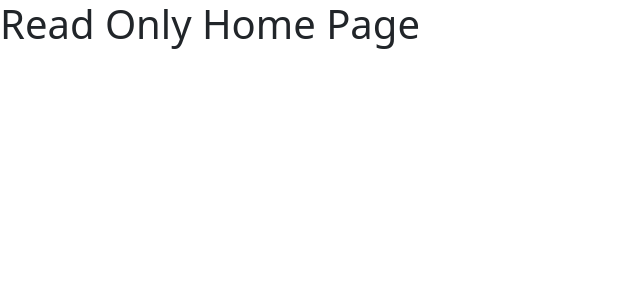
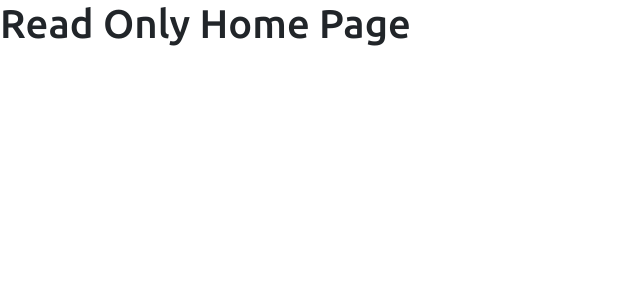
Before and after one commit to Abdurauf1/collections, a React (Create React App) app: page / in a window 1280 px wide. Shown: the top 300 px of the page, without its empty margins (0-640 px from the left). Built offline with nearby package versions, Linux system fonts and the light colour scheme.

Commit message:
feat: add font style

```diff
--- a/src/index.css
+++ b/src/index.css
@@ -1,6 +1,14 @@
-body {
+@font-face {
+  font-family: ubuntu;
+  src: url(./assets/fonts/Ubuntu/Ubuntu-Medium.ttf);
+}
+
+* {
   margin: 0;
   padding: 0;
-  font-family: sans-serif;
+  font-family: ubuntu;
+}
+
+body {
   overflow-x: hidden;
 }
```
